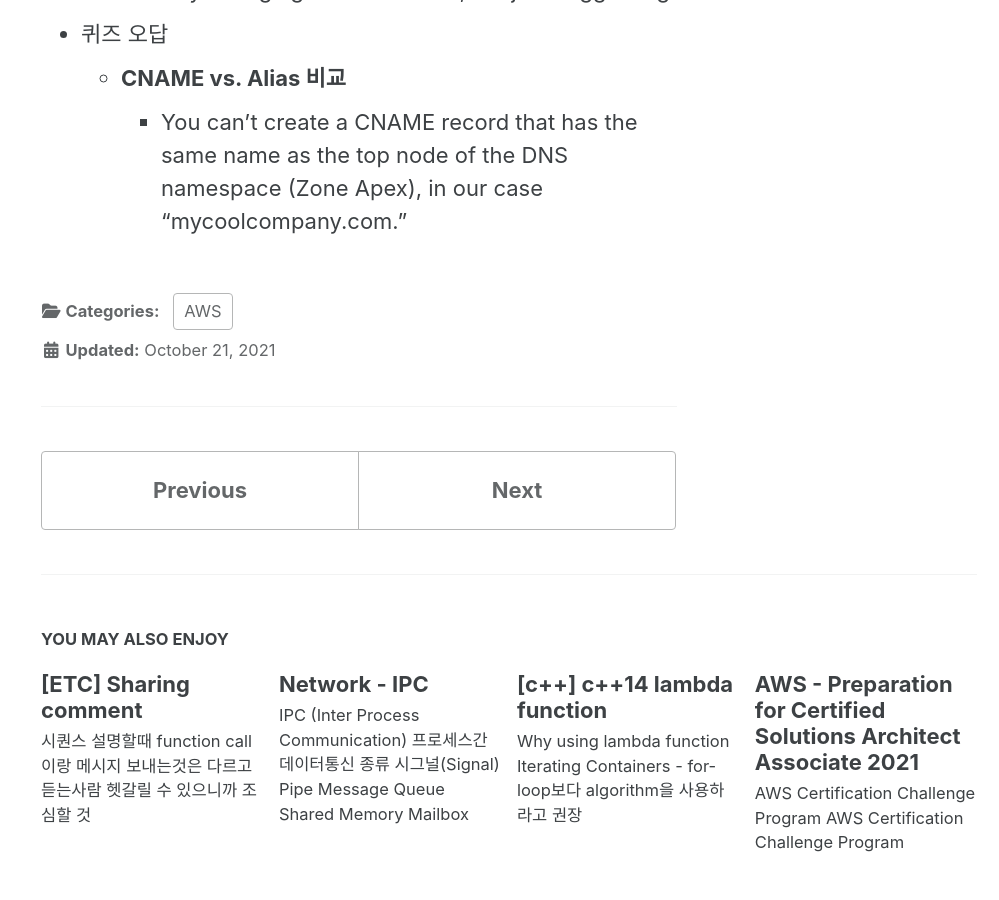
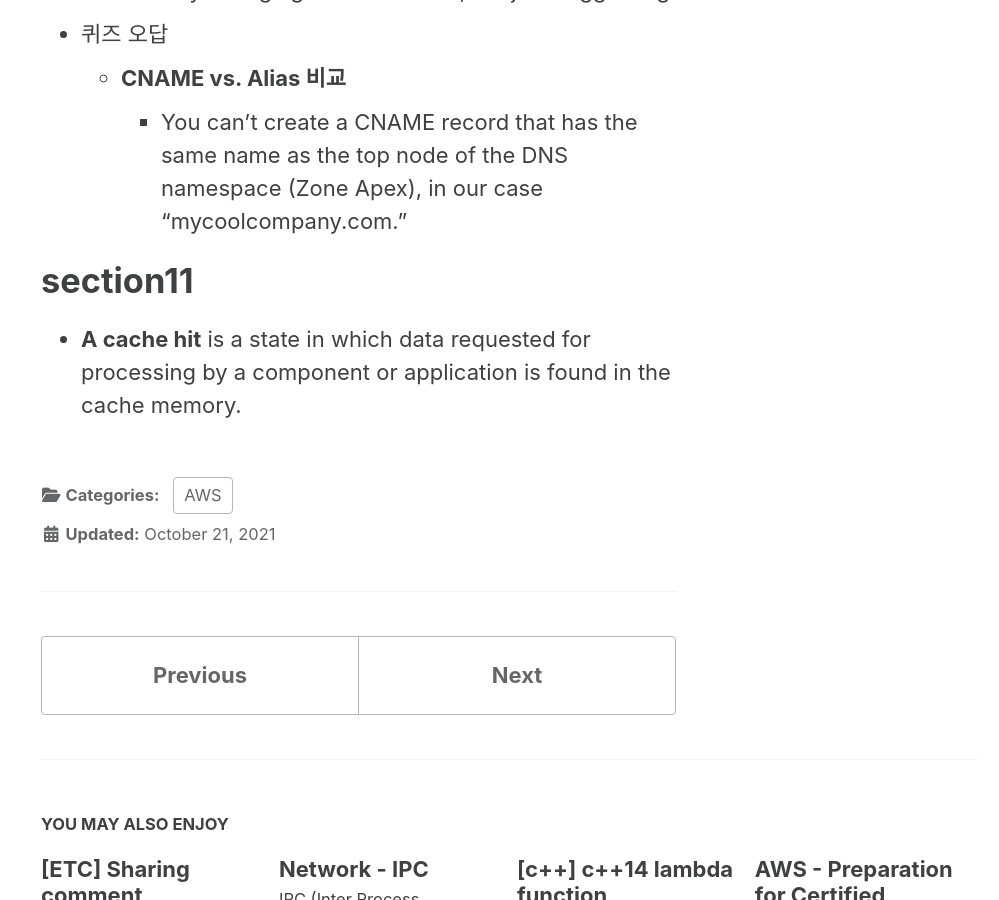
Before and after one commit to sujinsjlee/TIL, a Jekyll site: the page built from _posts/2021-10-21-Aws_ultimate_SAA.md, in a window 1280 px wide and 900 px high, scrolled down 13442 px. Shown: the whole window, without its empty margins (281-1280 px from the left). Built offline with Jekyll 4.4.1, drawn with Linux system fonts in a browser that asks for light colours; cached includes are drawn as plain includes; nearby versions of some CDN libraries.

Commit message:
[aws] cache hit concept

```diff
--- a/_posts/2021-10-21-Aws_ultimate_SAA.md
+++ b/_posts/2021-10-21-Aws_ultimate_SAA.md
@@ -213,3 +213,6 @@ tags:
 - 퀴즈 오답
   - **CNAME vs. Alias 비교**
     - You can't create a CNAME record that has the same name as the top node of the DNS namespace (Zone Apex), in our case "mycoolcompany.com."
+
+# section11
+- **A cache hit** is a state in which data requested for processing by a component or application is found in the cache memory.
```
